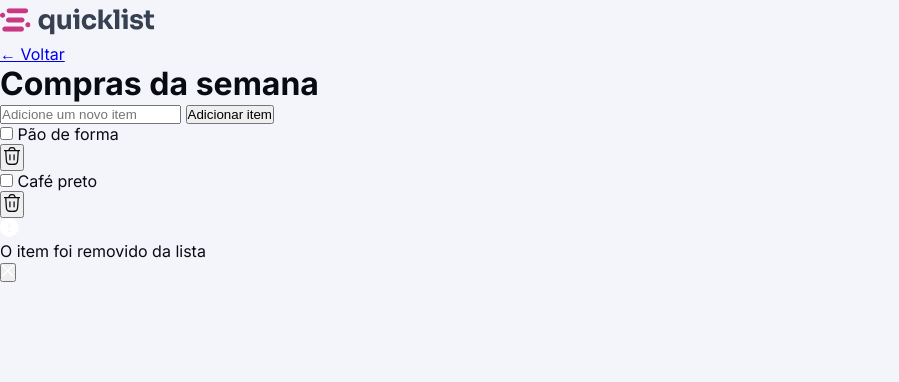
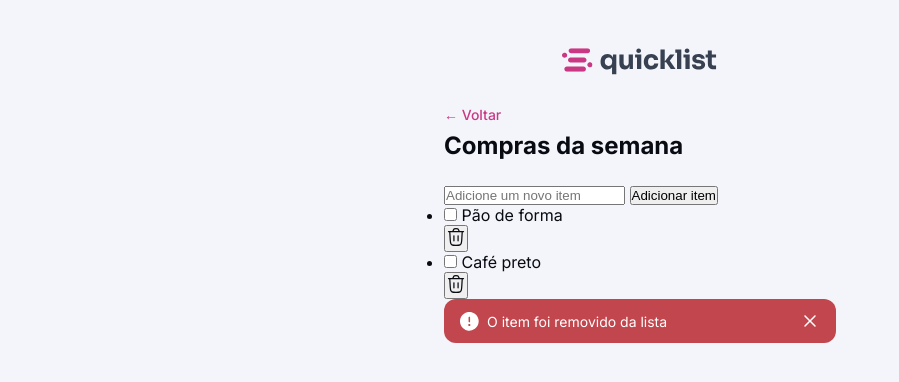
Before and after one commit to SarahBelisario/lista-de-compras, a plain HTML site: page index.html in a window 1280 px wide. Shown: the whole page, without its empty margins (0-899 px from the left). Drawn offline with Linux system fonts and the light colour scheme.

Commit message:
Reorganizando os arquivos css e estilizando o aside.

```diff
--- /dev/null
+++ b/css/aside.css
@@ -0,0 +1,30 @@
+.alert {
+  width: 100%;
+  display: flex;
+  align-items: center;
+
+  justify-content: flex-start;
+  gap: 0.5rem;
+
+  padding: 0.75rem 1rem;
+  border-radius: 0.75rem;
+
+  background-color: #C2464D;
+  color: #FFFFFF;
+  font-size: var(--font-link, 0.875rem);
+
+}
+
+.alert .close-alert-icon {
+  height: auto;
+  max-width: 1.25rem;
+  cursor: pointer;
+
+  margin-left: auto;
+}
+
+.alert img {
+  height: auto;
+
+  filter: brightness(0) invert(1);
+}
--- /dev/null
+++ b/css/container.css
@@ -0,0 +1,27 @@
+.container {
+  width: 100%;
+  max-width: 440px;
+  margin: 0 auto;
+  padding: 0 1.5rem;
+}
+
+.btn-back{
+  display: inline-block;
+  font-size: var(--font-link, 0.875rem);
+  color: var(--color-brand, #CA3884);
+  text-decoration: none;
+  font-weight: 500;
+  margin-bottom: 0.5rem;
+  transition: opacity 0.2s;
+}
+
+.btn-back:hover {
+  opacity: 0.8;
+}
+
+h1 {
+  font-size: var(--font-title, 1.5rem);
+  font-weight: 700;
+  color: var(--content-primary, #080B12);
+  margin-bottom: 1.5rem;
+}
--- a/css/global.css
+++ b/css/global.css
@@ -1,5 +1,7 @@
 @import url(/css/index.css);
-@import url(/css/reset.css);
+
 @import url(/css/header.css);
+@import url(/css/container.css);
 @import url(/css/form.css);
 @import url(/css/list.css);
+@import url(/css/aside.css);
--- a/css/header.css
+++ b/css/header.css
@@ -0,0 +1,11 @@
+header {
+  width: 100%;
+  display: flex;
+  justify-content: center;
+  align-items: center;
+  padding: 2.5rem 1rem 1.5rem;
+}
+
+header .logo {
+  height: auto;
+}
--- a/css/index.css
+++ b/css/index.css
@@ -25,6 +25,7 @@ body {
   font-family: var(--font-family, 'Inter', sans-serif);
   background-color: var(--background-primary, #F4F5FB);
   color: var(--content-primary, #080B12);
+  -webkit-font-smoothing: antialiased;
 
-  -webkit-font-smoothing: antialiased;
+  min-height: 100vh;
 }
--- a/index.html
+++ b/index.html
@@ -4,18 +4,22 @@
     <meta charset="UTF-8" />
     <meta name="viewport" content="width=device-width, initial-scale=1.0" />
 
-    <link rel="preconnect" href="https://fonts.googleapis.com">
-    <link rel="preconnect" href="https://fonts.gstatic.com" crossorigin>
+    <link rel="preconnect" href="https://fonts.googleapis.com" />
+    <link rel="preconnect" href="https://fonts.gstatic.com" crossorigin />
 
-    <link href="https://fonts.googleapis.com/css2?family=Inter:wght@400;500;600;700&display=swap" rel="stylesheet">
+    <link
+      href="https://fonts.googleapis.com/css2?family=Inter:wght@400;500;600;700&display=swap"
+      rel="stylesheet"
+    />
 
     <link rel="stylesheet" href="/css/global.css" />
     <link rel="shortcut icon" href="/imgs/icon-logo.svg" type="icon-logo.svg" />
+
     <title>QuickList</title>
   </head>
   <body>
     <header>
-      <img src="/imgs/logo.svg" alt="Logo da pagina" />
+      <img src="/imgs/logo.svg" alt="Logo QuickList" class="logo" />
     </header>
 
     <main class="container">
@@ -29,16 +33,14 @@
 
       <section class="lista-container">
         <ul class="lista-compras">
-
           <li class="item">
             <div class="item-info">
               <input type="checkbox" id="item1" />
               <label for="item1">Pão de forma</label>
             </div>
             <button type="button" class="btn-delete">
-                <img src="/imgs/assets/lixeira.svg" alt="Icone de lixeira" />
+              <img src="/imgs/assets/lixeira.svg" alt="Icone de lixeira" />
             </button>
-
           </li>
 
           <li class="item">
@@ -50,17 +52,22 @@
               <img src="/imgs/assets/lixeira.svg" alt="Icone de lixeira" />
             </button>
           </li>
-
         </ul>
       </section>
     </main>
 
-    <aside class="alert" role="alert">
-      <img src="/imgs/assets/alert.svg" alt="Ícone de aviso" />
-      <p>O item foi removido da lista</p>
-      <button type="button" class="btn-close-alert">
-        <img src="/imgs/assets/sair.svg" alt="Fechar aviso" />
-      </button>
+    <aside class="container alert-container">
+      <div class="alert">
+        <img src="imgs/assets/alert.svg" alt="Aviso" class="alert-icon" />
+
+        <span>O item foi removido da lista</span>
+
+        <img
+          src="imgs/assets/delete-small.svg"
+          alt="Fechar"
+          class="close-alert-icon"
+        />
+      </div>
     </aside>
 
     <script src="script.js"></script>
```
Also changed, not shown: css/reset.css (deleted).
